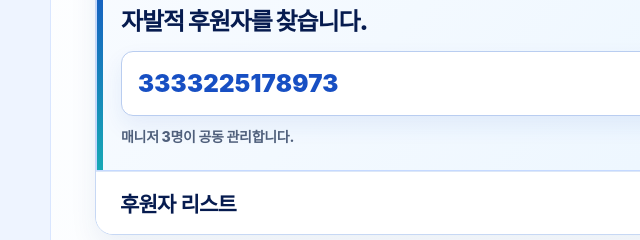
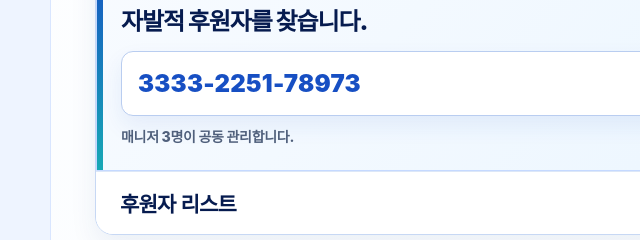
Before and after one commit to khcho98-maker/ai-ax-academy-application, a website: page index.html in a window 1280 px wide. Shown: the part 790-1030 px from the top of the page, 0-640 px from the left. Drawn offline with Linux system fonts and the light colour scheme.

Commit message:
Format donation account number

```diff
--- a/index.html
+++ b/index.html
@@ -831,7 +831,7 @@
         <span class="support-label">함께 만드는 아카데미</span>
         <strong>자발적 후원자를 찾습니다.</strong>
         <div class="account-box">
-          <span class="account-number">3333225178973</span>
+          <span class="account-number">3333-2251-78973</span>
           <span class="bank-name">카카오뱅크</span>
         </div>
         <span class="support-note">매니저 3명이 공동 관리합니다.</span>
```
